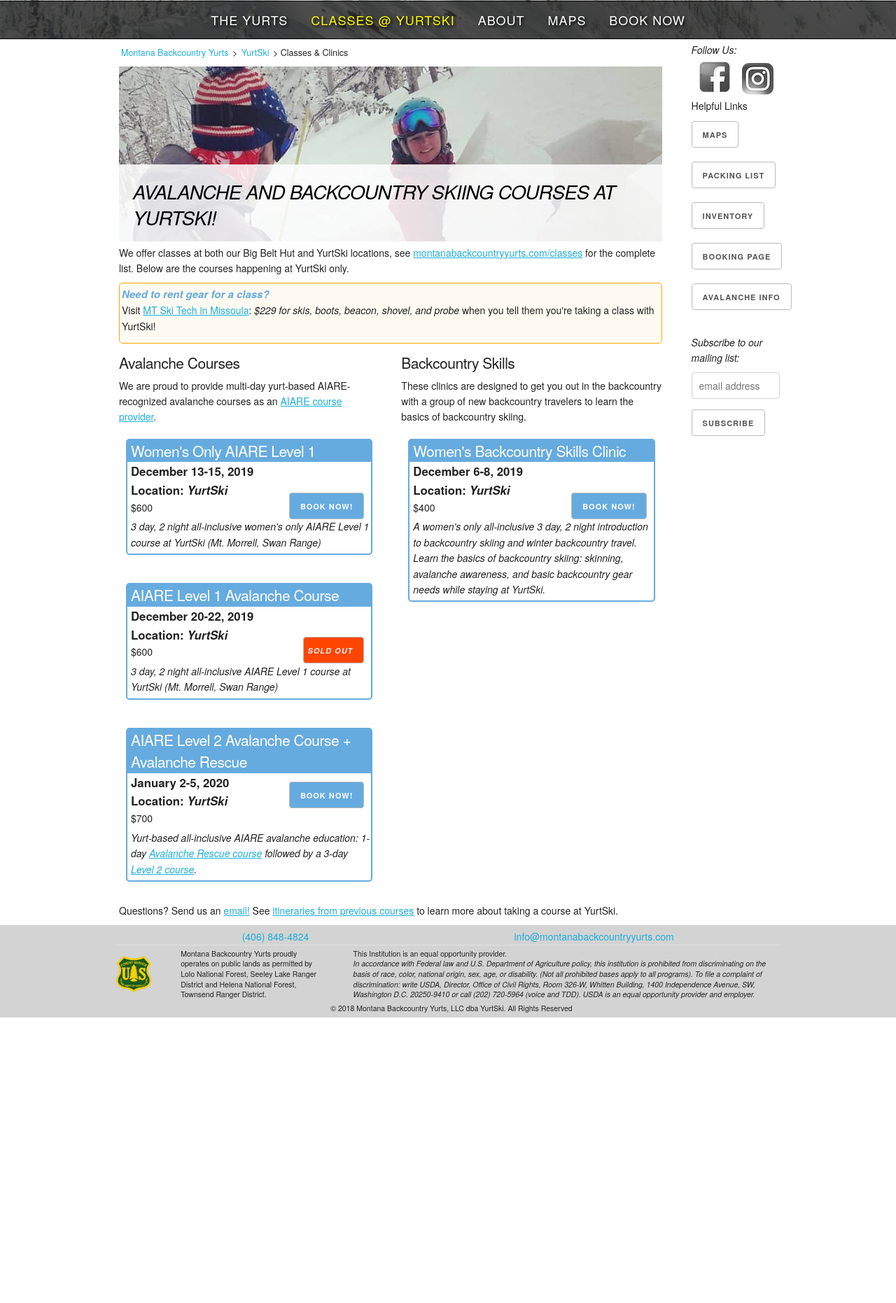
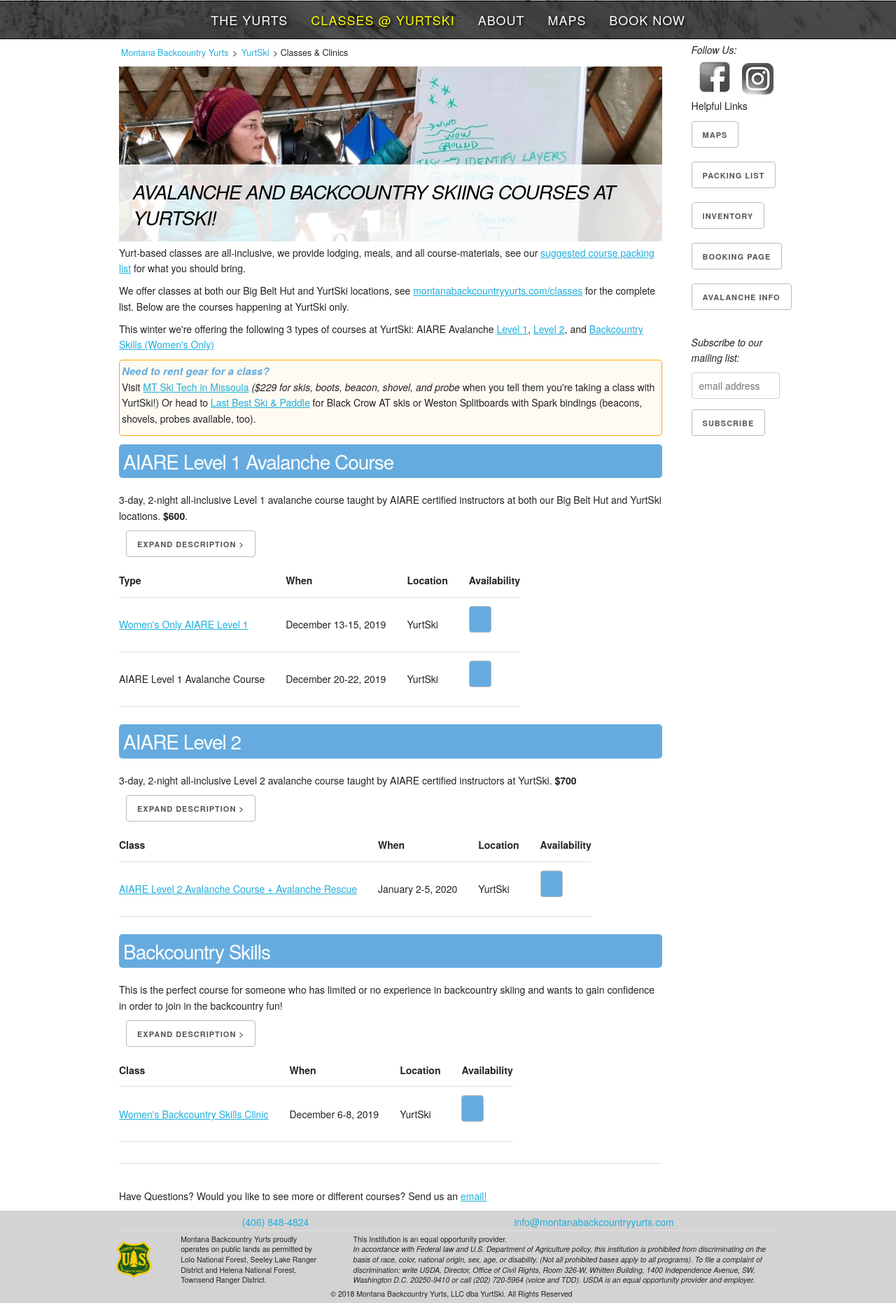
Before and after one commit to jenningsanderson/yurtski.com, a PHP site: page /classes.html in a window 1280 px wide. Shown: the part 249-2111 px from the top of the page at 70% size. Before the commit the page ends 1703 px from the top, so only its background shows below. Run offline with PHP 8.4, Linux system fonts and the light colour scheme; some libraries are stand-ins or nearby versions.

Commit message:
Automagically building YurtSki from moba

```diff
--- a/classes.html
+++ b/classes.html
@@ -260,33 +260,69 @@
         </div>
 
       <div id="content" class="page-main-content">
-          <div id="winter" class="u-full-width call-to-action" style="background-image:url('/img/jane_with_snowblock.jpg');">
+          <div class="u-full-width call-to-action" style="background-image:url('/img/jane-instruction-yurtski.jpg');">
   <h4>Avalanche and Backcountry Skiing Courses at YurtSki!</h4>
 </div>
+  <p>Yurt-based classes are all-inclusive, we provide lodging, meals, and all course-materials, see our <a href="/course-packing">suggested course packing list</a> for what you should bring.</p>
 
-<p>We offer classes at both our Big Belt Hut and YurtSki locations, see <a href="https://montanabackcountryyurts.com/classes">montanabackcountryyurts.com/classes</a> for the complete list. Below are the courses happening at YurtSki only.
+  <p>We offer classes at both our Big Belt Hut and YurtSki locations, see <a href="https://montanabackcountryyurts.com/classes">montanabackcountryyurts.com/classes</a> for the complete list. Below are the courses happening at YurtSki only.
 
-<div class='highlight'>
+  <p>This winter we're offering the following 3 types of courses at YurtSki: AIARE Avalanche <a href="#avy-one">Level 1</a>, <a href="#avy-two">Level 2</a>, and <a href="#bc-skills">Backcountry Skills (Women's Only)</a></p>
+
+<div class='highlight mb12'>
   <h6 class='yurtski-blue italic'>Need to rent gear for a class?</h6>
-  <p>Visit <a target="_blank" href="https://mtskitech.com/">MT Ski Tech in Missoula</a>: <em>$229 for skis, boots, beacon, shovel, and probe</em> when you tell them you're taking a class with YurtSki!</p>
+  <p>Visit <a target="_blank" href="https://mtskitech.com/">MT Ski Tech in Missoula</a> <em>($229 for skis, boots, beacon, shovel, and probe</em> when you tell them you're taking a class with YurtSki!) Or head to <a target="_blank" href="https://www.lastbestskiandpaddle.com/winterrenalinfo">Last Best Ski & Paddle</a> for Black Crow AT skis or Weston Splitboards with Spark bindings (beacons, shovels, probes available, too).</p>
 </div>
 
 
+<h3 id='avy-one' class="bg-yurtski-blue rounded p6">AIARE Level 1 Avalanche Course</h3>
+
+  <p>3-day, 2-night all-inclusive Level 1 avalanche course taught by AIARE certified instructors at both our Big Belt Hut and YurtSki locations. <strong>$600</strong>.</p>
 
 
-<div class="mt12 row">
+<a class='info-expand button'>Expand Description > </a>
 
-  <div class="one-half column">
-    <h5>Avalanche Courses</h5>
-    <p>We are proud to provide multi-day yurt-based AIARE-recognized avalanche courses as an <a href="https://avtraining.org/" class="link">AIARE course provider</a>.</p>
+  <div class="description-box" style="display:none;">
+
+    <p>Yurt-based courses mean we can spend more time in the field! Montana Backcountry Yurts will provide meals, lodging, and course-materials for the students. Course cost is <strong>$600</strong>. See the <a href="/course-itineraries#avy-one">sample itinerary</a> for a daily breakdown.</p>
+
+    <p>This is an official <a href="https://avtraining.org/aiare-level-1/">AIARE Level 1 avalanche</a> course for all types of winter backcountry travelers.</p>
+
+    <em>Familiarity and experience with the operation of your backcountry gear (A/T bindings / splitboards / skins) are required for this course since we will be traveling into and around the yurts. </em>
+
+  </div>
+
+<table>
+  <tr><th>Type</th><th>When</th><th>Location</th><th>Availability</th>
 
 
 
 
 
 
+        <tr>
+          <td>
 
-         <div class="mt12 focus-box">
+              <a href="/dec-womens-avy-one">Women's Only AIARE Level 1</a>
+
+          </td>
+          <td>December 13-15, 2019</td>
+          <td>YurtSki</td>
+          <td><a style="font-size:0.7em;" href="/dec-womens-avy-one" class='button bg-yurtski-blue' id="classAvailability_31"></a></td>
+        <script>
+          hitCheckfrontAPI('item/31/cal', function(data) {
+            try{
+              var availability = data.item.cal.available - data.item.cal.booked
+              document.getElementById("classAvailability_31").innerHTML = "Book Now"//(" + availability.toString()+")"
+            }catch(e){
+              document.getElementById("classAvailability_31").className += ' sold-out'
+              document.getElementById("classAvailability_31").href = '#avy-one'
+              document.getElementById("classAvailability_31").innerHTML = "Sold out"
+            }
+          });
+          </script>
+
+      <!--  <div class="mt12 focus-box">
 	<h5>Women's Only AIARE Level 1</h5>
 
 	<h6 class='focus-emphasis'>December 13-15, 2019</h6>
@@ -303,6 +339,9 @@
 
 
 </div>
+ -->
+
+        </tr></th>
 
 
 
@@ -317,9 +356,29 @@
 
 
 
+        <tr>
+          <td>
 
+              AIARE Level 1 Avalanche Course
 
-         <div class="mt12 focus-box">
+          </td>
+          <td>December 20-22, 2019</td>
+          <td>YurtSki</td>
+          <td><a style="font-size:0.7em;" href="/dec-avy-one" class='button bg-yurtski-blue' id="classAvailability_32"></a></td>
+        <script>
+          hitCheckfrontAPI('item/32/cal', function(data) {
+            try{
+              var availability = data.item.cal.available - data.item.cal.booked
+              document.getElementById("classAvailability_32").innerHTML = "Book Now"//(" + availability.toString()+")"
+            }catch(e){
+              document.getElementById("classAvailability_32").className += ' sold-out'
+              document.getElementById("classAvailability_32").href = '#avy-one'
+              document.getElementById("classAvailability_32").innerHTML = "Sold out"
+            }
+          });
+          </script>
+
+      <!--  <div class="mt12 focus-box">
 	<h5>AIARE Level 1 Avalanche Course</h5>
 
 	<h6 class='focus-emphasis'>December 20-22, 2019</h6>
@@ -336,34 +395,9 @@
 
 
 </div>
+ -->
 
-
-
-
-
-
-
-
-
-
-
-
-         <div class="mt12 focus-box">
-	<h5>AIARE Level 2 Avalanche Course + Avalanche Rescue</h5>
-
-	<h6 class='focus-emphasis'>January 2-5, 2020</h6>
-
-	<h6 class='focus-emphasis'>Location: <span class="italic">YurtSki</span></h6>
-
-	<p class='tight'>$700</p>
-
-	<p class='tight'><em>Yurt-based all-inclusive AIARE avalanche education: 1-day <a target="_blank" href="https://avtraining.org/aiare-avalanche-rescue/">Avalanche Rescue course</a> followed by a 3-day <a target="_blank" href="https://avtraining.org/aiare-level-2/">Level 2 course</a>.</em></p>
-
-
-		<a style="position:absolute; top:75px; right:10px;" class="bg-yurtski-blue button" href="https://montanabackcountryyurts.com/jan-avy-two">Book Now!</a>
-
-
-</div>
+        </tr></th>
 
 
 
@@ -396,11 +430,28 @@
 
 
 
-  </div>
 
-  <div class="one-half column">
-    <h5>Backcountry Skills</h5>
-    <p>These clinics are designed to get you out in the backcountry with a group of new backcountry travelers to learn the basics of backcountry skiing.</p>
+
+</table>
+
+
+
+
+<h3 id='avy-two' class="bg-yurtski-blue rounded p6">AIARE Level 2</h3>
+
+<p>3-day, 2-night all-inclusive Level 2 avalanche course taught by AIARE certified instructors at YurtSki. <strong>$700</strong></p>
+
+<a class='info-expand button'>Expand Description > </a>
+
+<div class="description-box" style="display:none;">
+
+  <p>This is an official <a href="https://avtraining.org/aiare-level-2/">AIARE Level 2 avalanche</a> course for all types of winter backcountry travelers. A 1-day avalanche rescue course will precede it.</p>
+
+</div>
+
+
+<table>
+  <tr><th>Class</th><th>When</th><th>Location</th><th>Availability</th>
 
 
 
@@ -412,7 +463,127 @@
 
 
 
-         <div class="mt12 focus-box">
+
+
+
+
+
+
+
+        <tr>
+          <td><a href="/jan-avy-two">AIARE Level 2 Avalanche Course + Avalanche Rescue</a></td>
+          <td>January 2-5, 2020</td>
+          <td>YurtSki</td>
+          <td><a href="/jan-avy-two" class='button bg-yurtski-blue' id="classAvailability_33"></a></td>
+        <script>
+          hitCheckfrontAPI('item/33/cal', function(data) {
+            try{
+              var availability = data.item.cal.available - data.item.cal.booked
+              document.getElementById("classAvailability_33").innerHTML = "Book Now (" + availability.toString()+")"
+            }catch(e){
+              document.getElementById("classAvailability_33").className += ' sold-out'
+              document.getElementById("classAvailability_33").href = '#'
+              document.getElementById("classAvailability_33").innerHTML = "Sold out"
+            }
+          });
+          </script>
+
+      <!--  <div class="mt12 focus-box">
+	<h5>AIARE Level 2 Avalanche Course + Avalanche Rescue</h5>
+
+	<h6 class='focus-emphasis'>January 2-5, 2020</h6>
+
+	<h6 class='focus-emphasis'>Location: <span class="italic">YurtSki</span></h6>
+
+	<p class='tight'>$700</p>
+
+	<p class='tight'><em>Yurt-based all-inclusive AIARE avalanche education: 1-day <a target="_blank" href="https://avtraining.org/aiare-avalanche-rescue/">Avalanche Rescue course</a> followed by a 3-day <a target="_blank" href="https://avtraining.org/aiare-level-2/">Level 2 course</a>.</em></p>
+
+
+		<a style="position:absolute; top:75px; right:10px;" class="bg-yurtski-blue button" href="https://montanabackcountryyurts.com/jan-avy-two">Book Now!</a>
+
+
+</div>
+ -->
+
+        </tr></th>
+
+
+
+
+
+
+
+
+
+
+
+
+
+
+
+
+
+
+
+
+
+
+
+
+
+
+
+
+
+
+</table>
+
+<h3 id='bc-skills' class="bg-yurtski-blue rounded p6">Backcountry Skills</h3>
+
+  <p>This is the perfect course for someone who has limited or no experience in backcountry skiing and wants to gain confidence in order to join in the backcountry fun!</p>
+
+<a class='info-expand button'>Expand Description > </a>
+
+<div class="description-box" style="display:none;">
+
+  <p>We will go over the basics of backcountry travel including skinning techniques, essential gear needs and use, and basic avalanche awareness training.</p>
+
+  <p>The women's backcountry-skills clinic is an introduction to backcountry ski/snowboarding exclusively for women.</p>
+
+</div>
+
+<table>
+  <tr><th>Class</th><th>When</th><th>Location</th><th>Availability</th>
+
+
+
+
+
+
+
+
+
+
+        <tr>
+          <td><a href="/dec-womens-backcountry-skills">Women's Backcountry Skills Clinic</a></td>
+          <td>December 6-8, 2019</td>
+          <td>YurtSki</td>
+          <td><a style="font-size:0.7em;" href="/dec-womens-backcountry-skills" class='button bg-yurtski-blue' id="classAvailability_30"></a></td>
+        <script>
+          hitCheckfrontAPI('item/30/cal', function(data) {
+            try{
+              var availability = data.item.cal.available - data.item.cal.booked
+              document.getElementById("classAvailability_30").innerHTML = "Book Now (" + availability.toString()+")"
+            }catch(e){
+              document.getElementById("classAvailability_30").className += ' sold-out'
+              document.getElementById("classAvailability_30").href = '#'
+              document.getElementById("classAvailability_30").innerHTML = "Sold out"
+            }
+          });
+          </script>
+
+      <!--  <div class="mt12 focus-box">
 	<h5>Women's Backcountry Skills Clinic</h5>
 
 	<h6 class='focus-emphasis'>December 6-8, 2019</h6>
@@ -428,6 +599,59 @@
 
 
 </div>
+ -->
+
+        </tr></th>
+
+
+
+
+
+
+
+
+
+
+
+
+
+
+
+
+
+
+
+
+
+
+
+
+
+
+
+
+
+
+
+
+
+
+
+
+
+
+</table>
+
+
+
+<!-- Cancelling Mountain Biking Courses... leaving code chunk here for future -->
+
+<!-- <div id="mtb" class="u-full-width call-to-action" style="background-image:url('/bigbelthut/img/gallery/summer-pano.jpg');">
+  <h4>Mountain Biking Courses &amp; Clinics</h4>
+</div>
+<p>Montana Backcountry Yurts and See Jane Adventures are working together to offer the following Mountain Biking clinics at the Big Belt Hut this summer!</p>
+
+<div class="mt12 row">
 
 
 
@@ -467,10 +691,129 @@
 
 
 
-  </div>
+
+
+
+
+
+
+
+
+
+
+</div> -->
+
+
+<!-- <div id="aerie" class="u-full-width call-to-action" style="background-image:url('/bigbelthut/img/summer-pano-th.jpg');">
+  <h4>AERIE Backcountry Medicine Courses at the Big Belt Hut</h4>
 </div>
 
-<p>Questions? Send us an <a href="mailto:info@montanabackcountryyurts.com">email!</a> See <a href="https://montanabackcountryyurts.com/course-itineraries.html"> itineraries from previous courses</a> to learn more about taking a course at YurtSki.</p>
+<p>We are excited to partner with <a target="_blank" href="https://aeriemedicine.com/course-information">AERIE Backcountry Medicine</a> this fall to offer a Wilderness First Responder course at the Big Belt Hut. All lodging and meals are provided.</p>
+
+<div class="mt12 row">
+
+
+
+
+
+
+
+
+
+
+
+
+
+
+
+
+
+
+
+
+
+
+
+
+
+
+
+
+
+
+
+
+
+
+
+
+
+
+
+
+
+
+
+
+
+        <div class="one-half column">
+         <div class="mt12 focus-box">
+	<h5>Wilderness First Responder</h5>
+
+	<h6 class='focus-emphasis'>October 19 - 26, 2019</h6>
+
+	<h6 class='focus-emphasis'>Location: <span class="italic">Big Belt Hut</span></h6>
+
+	<p class='tight'>$925</p>
+
+	<p class='tight'><em>Aerie's 72 hour Wilderness First Responder (WFR) course is designed for outdoor professionals and outdoor enthusiasts, preparing them to care for injuries and illness in remote, challenging environments. The course is fast-paced, challenging, hands-on and fun.
+<br><br>
+This is an all-inclusive course with lodging and 3 mouth-watering meals a day provided at the Big Belt Hut.
+</em></p>
+
+
+		<a style="position:absolute; top:75px; right:10px;" class="bg-yurtski-blue button" href="https://montanabackcountryyurts.com/wilderness-first-responder">Book Now!</a>
+
+
+</div>
+
+       </div>
+
+
+
+
+
+</div> -->
+
+<hr>
+
+<p>Have Questions? Would you like to see more or different courses? Send us an <a href="mailto:info@montanabackcountryyurts.com">email!</a></p>
+
+
+<script>
+
+  var x = document.getElementsByClassName("info-expand");
+  var i;
+  for (i = 0; i < x.length; i++) {
+    x[i].addEventListener('click',function(e){
+      // console.log(e)
+      var box = this.nextElementSibling
+      if (box.className.indexOf('description-box') > -1){
+
+        if (box.style.display=='none'){
+          this.innerHTML = "Collapse Description ^ "
+          box.style.display='block'
+        }else{
+          box.style.display='none';
+          this.innerHTML = "Expand Description > "
+        }
+    }
+      // console.log(this.nextElementSibling);
+    })
+  }
+
+</script>
+
       </div>
     </div>
     <div class="two columns right-sidebarright">
--- a/css/custom.css
+++ b/css/custom.css
@@ -238,22 +238,15 @@ table{
 	font-size:0.8em;
 }
 
+td a.button{
+	font-size:0.7em;
+}
 
-
-
-
-
-
-
-
-
-
-
-
-
-
-
-
+@media screen and (min-width: 660px){
+  table{
+	font-size:1em;
+}
+}
 
 
 
@@ -268,7 +261,7 @@ div.call-to-action{
 	position:relative;
 	margin:5px 0px;
 	background-size: cover;
-	height:150px;
+	height:100px;
 }
 
 div.call-to-action h4{
@@ -276,11 +269,12 @@ div.call-to-action h4{
 	right:0;
 	left:0;
 	color: black;
-	top: 50px;
+	top: 30px;
 	background-color:rgba(255,255,255,0.85);
 	padding:10px;
 	text-transform: uppercase;
 	font-style:italic;
+	font-stretch: ultra-expanded;
 	font-size:2rem;
 }
 
@@ -294,6 +288,7 @@ div.call-to-action h4{
 		padding:20px;
 		text-transform: uppercase;
 		font-style:italic;
+		font-stretch: extra-expanded;
 		font-size:2.75rem;
 	}
 }
@@ -458,7 +453,6 @@ div.tile-button:hover{
 .hero-button{
 	margin: 4px 0px;
 	padding: 0px 10px;
-
 }
 
 
@@ -482,8 +476,26 @@ div.tile-button:hover{
 }
 
 
+.info-expand{
+	z-index:100;
+	margin-left: 10px;
+	background-color:white;
+}
+
+.description-box{
+  z-index:1;
+  margin-top: -20px;
+  padding: 15px;
+  background-color:#FCFCFC;
+  border: 2px solid orange;
+  border-radius: 5px;
+  margin-bottom: 10px;
+}
 
 
+.rounded{
+	border-radius: 5px;˚
+}
 
 
 
```
Also changed, not shown: js/site.js (+21 -0 lines).
